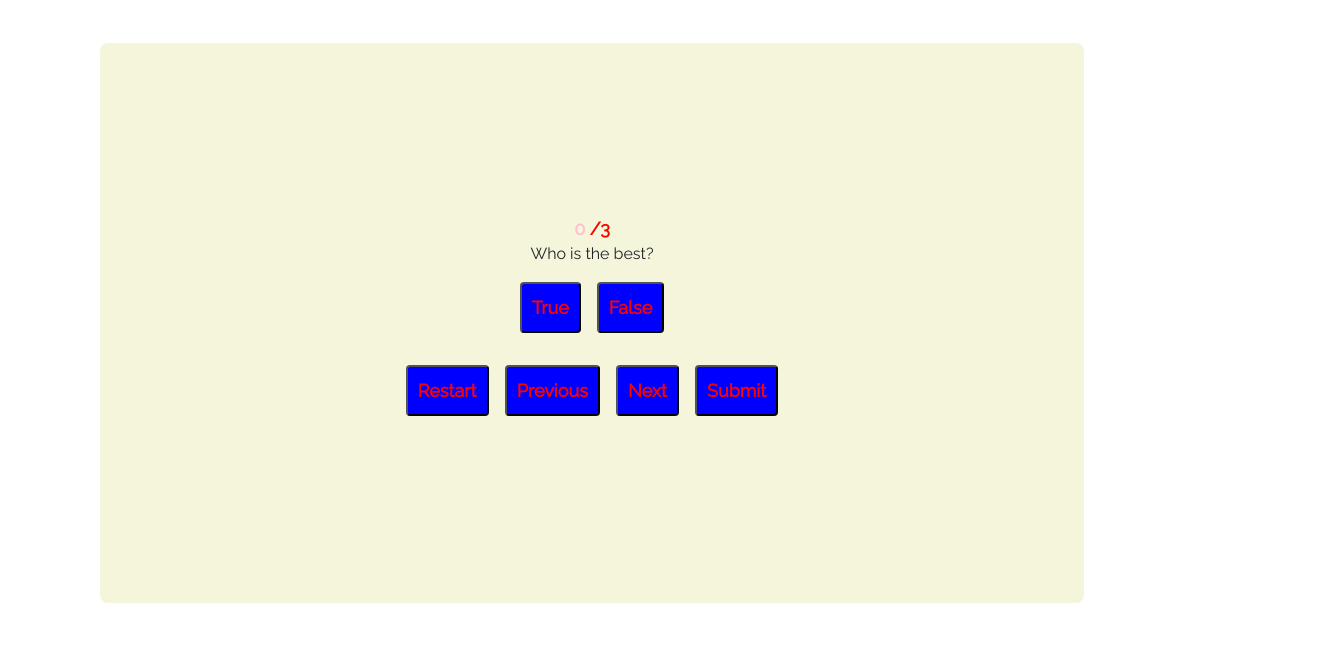
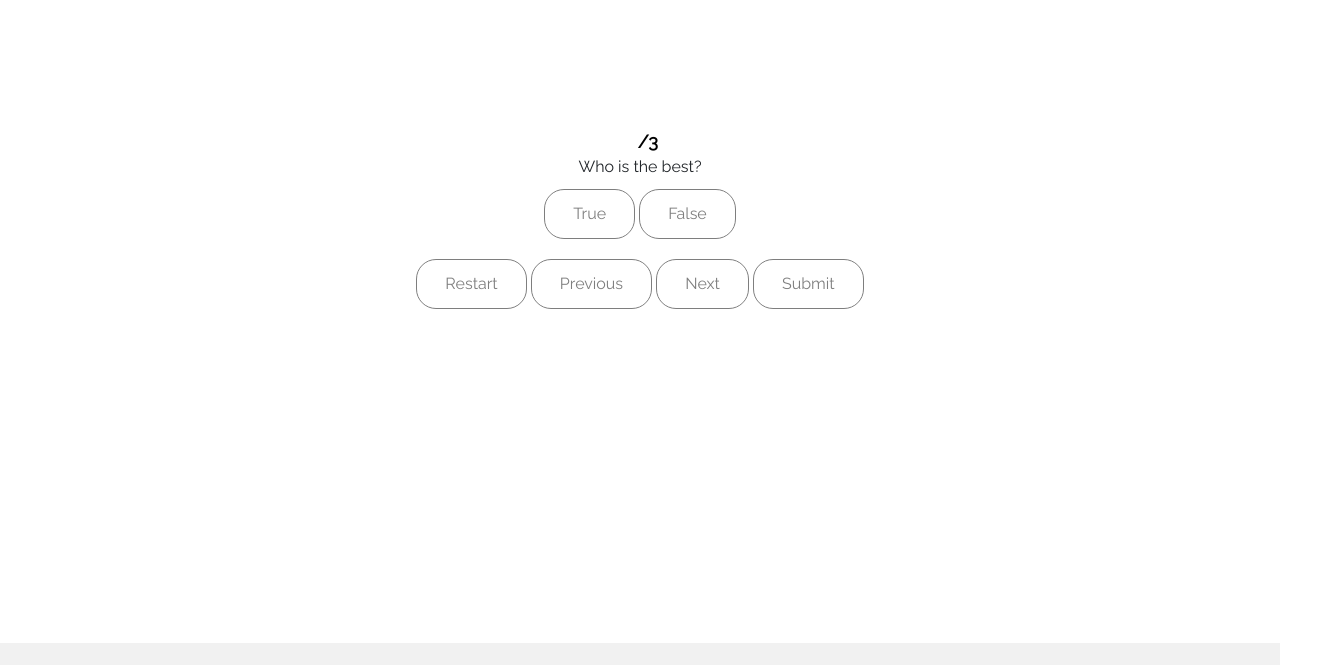
Before and after one commit to hanney94/Project2-Quiz, a plain HTML site: page quiz.html in a window 1280 px wide. Shown: the part 194-859 px from the top of the page, 1330 px wide, since content can reach past the window. Drawn offline with nearby package versions, Linux system fonts and the light colour scheme; files whose address does not match are found by name.

Commit message:
changed over folders and edited the missing changes from previous

```diff
--- a/quiz.html
+++ b/quiz.html
@@ -19,7 +19,7 @@
 <nav class="navbar navbar-expand-lg navbar-light bg-white">
   <div class="container-fluid">
     <a class="navbar-brand" href="index.html"></a>
-    <a href="./index.html"><img src= "/Users/hannahallan/Project2-Quiz/Images/abba.png" alt="Logo" width="120" height="120"></a> <!-- Logo from https://deltafonts.com/abba-font/ -->
+    <a href="./index.html"><img src= "/Users/hannahallan/Javascipt Quiz/Images/abba.png" alt="Logo" width="120" height="120"></a> <!-- Logo from https://deltafonts.com/abba-font/ -->
     <button class="navbar-toggler" type="button" data-bs-toggle="collapse" data-bs-target="#navbarNavAltMarkup" aria-controls="navbarNavAltMarkup" aria-expanded="false" aria-label="Toggle navigation">
       <span class="navbar-toggler-icon"></span>
     </button>
@@ -33,7 +33,7 @@
   </div>
 </nav>
 
-<div id="quiz">
+<div id="quiz" style="height:700px">
 <div id="container1">
 <div class ="score">
   <span id="user-score">0</span>
@@ -49,26 +49,13 @@
 </div>
 
 <div class ="controls">
-  <button class="butn butn-restart" id="Restart">Restart</button>
-      <button class="butn butn-prev" id="Prev">Previous</button>
-    <button class="butn butn-next" id="Next">Next</button>
-    <button class="butn butn-submit" id="Submit">Submit</button>
+  <button class="bton bton-restart" id="Restart">Restart</button>
+      <button class="bton bton-prev" id="Prev">Previous</button>
+    <button class="bton bton-next" id="Next">Next</button>
+    <button class="bton bton-submit" id="Submit">Submit</button>
   </div>
 </div>
 </div>
-
-
-
-
-
-
-
-TEST
-
-
-
-
-
 
 
 
@@ -111,7 +98,7 @@ TEST
    <!-- Copyright -->
   <div class="text-center text-dark p-3" style="background-color: rgba(0, 0, 0, 0.2);">
     © 2020 Copyright:
-    <a class="text-dark" href="https://mdbootstrap.com/">MDBootstrap.com</a>
+    <a class="text-dark" href="#">Hannah Allan ABBA Quiz</a>
   </div>
   <!-- Copyright -->
 </footer>
--- a/style.css
+++ b/style.css
@@ -7,19 +7,19 @@
 
 	font-family: 'Raleway', sans-serif;
 	font-size: 15px;
-	color: #B8860B;
+	color: #b5b86a;
 }
 
 .navbar {
 	border-bottom: solid gray 1px;
 }
 
-#content, #listen, #howto {
+#content, #listen, #howto{
 
 	text-align: center;
 	padding-top: 150px;
 	font-family: 'Raleway', sans-serif;
-		max-width: 100%;
+	max-width: 100%;
        height: auto;
 }
 
@@ -47,7 +47,7 @@
 
 #music {
 
-	color:#B8860B;
+	color:#b5b86a;
 	font-family: 'Raleway', sans-serif;
 }
 
@@ -66,7 +66,7 @@ p {
 
 	font-family: 'Raleway', sans-serif;
 	font-size: 1vw;
-	color:#B8860B;
+	color:#b5b86a;
 }
 
 a {
@@ -94,79 +94,84 @@ a {
 	color:black;
 	border: 2px solid black;
 	opacity:0.7;
-	background-color:#B8860B;
+	background-color:#b5b86a;
 
 	}
 
 	#image {
 
-		max-width: 100%;
+	max-width: 100%;
         height: auto;
 
 	}
-#quiz {
-	background:white;
-	height: 100vh;
-	width:100vw;
-	align-items: center;
-	justify-content: center;
-	padding-left: 50px;
-	padding-top: 50px;
-}
-
 
 #container1 {
 
-	width:80vw;
-	max-width:80%;
-	background-color:beige;
-	height:70vh;
-	display:flex;
-	flex-direction:column;
-	justify-content:center;
+        display:flex;
+        flex-direction: column;
+	justify-content: center;
 	align-items: center;
-	border-radius: 8px;
 	text-align: center;
-	font-family: 'Raleway', sans-serif;
+	height: 70vh;
+
 }
+
 
 .score{
 	font-size: large;
 	font-weight: bold;
-
 }
 
 	#user-score {
-		color:pink;
+		color:white;
 	}
 
 	#total-score {
-		color:red;
+		color:black;
 	}
 
 	.content2 {
-		display: flex;
-		justify-content: center;
-		align-items: center;
-		flex-direction: column;
+
 	}
 
 	.butn {
-		font-size: large;
-		font-weight: bold;
-		box-shadow: 0 6px 12px -2px red,pink;
-		background: blue;
-		border-radius: 4px;
-		padding: 10px;
-		color:red;
-		margin: 6px;
-		cursor: pointer;
-		font-family: 'Raleway', sans-serif;
+	background-color:transparent;
+	color:black;
+	border-radius:20px;
+	border:1px solid black;
+	padding:12px 28px;
+	text-decoration:none;
+	opacity:0.5;
+	font-family: 'Raleway', sans-serif;
+	max-width: 100%;
+	height: auto;
 	}
 
 	.butn:hover {
 		color:black;
-		padding: 15px;
+	border: 2px solid black;
+	opacity:0.7;
+	background-color:#b5b86a;
+	}
+
+	.bton {
+	background-color:transparent;
+	color:black;
+	border-radius:20px;
+	border:1px solid black;
+	padding:12px 28px;
+	text-decoration:none;
+	opacity:0.5;
+	font-family: 'Raleway', sans-serif;
+	max-width: 100%;
+	height: auto;
+	}
+
+	.bton:hover {
+		color:black;
+	border: 2px solid black;
+	opacity:0.7;
+	background-color:#b5b86a;
 	}
 
 	.options {
```
Also changed, not shown: howto.html (+3 -3 lines), index.html (+2 -2 lines), listen.html (+5 -5 lines).
